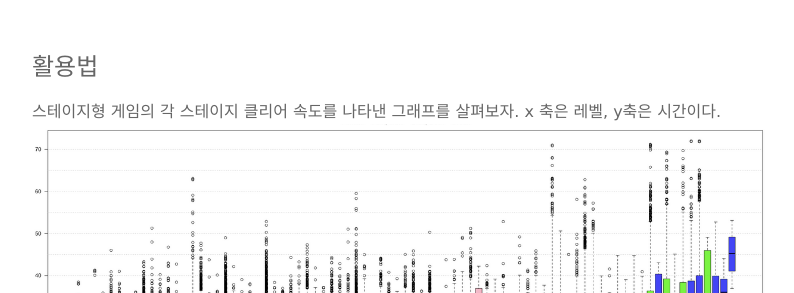
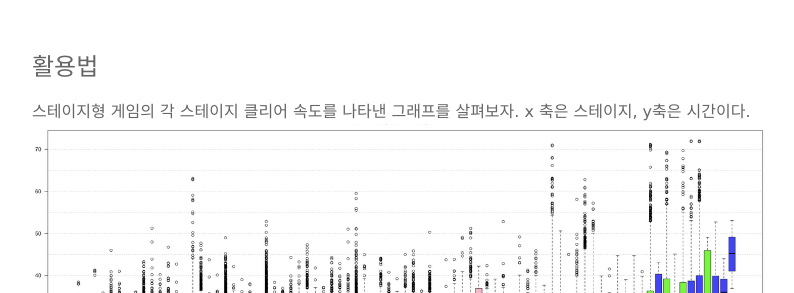
Before and after one commit to boxnwhiskr/boxnwhiskr.github.io, a Jekyll site: the page built from _posts/2015-04-06-when_will_this_game_die.markdown, in a window 1280 px wide and 900 px high, scrolled down 3130 px. Shown: the part 158-451 px from the top of the window, without its empty margins (240-1034 px from the left). Built offline with Jekyll 4.4.1, drawn with Linux system fonts in a browser that asks for light colours; nearby versions of some CDN libraries; some web fonts are replaced.

Commit message:
fixed typo

```diff
--- a/_posts/2015-04-06-when_will_this_game_die.markdown
+++ b/_posts/2015-04-06-when_will_this_game_die.markdown
@@ -67,7 +67,7 @@ date: 2015-04-06
 
 ##활용법
 
-스테이지형 게임의 각 스테이지 클리어 속도를 나타낸 그래프를 살펴보자. x 축은 레벨, y축은 시간이다.
+스테이지형 게임의 각 스테이지 클리어 속도를 나타낸 그래프를 살펴보자. x 축은 스테이지, y축은 시간이다.
 ![Box plot 분포 그래프](/img/posts/2015-04-06-when_will_this_game_die/whisker_2.png)
 
 **\#1**
```
